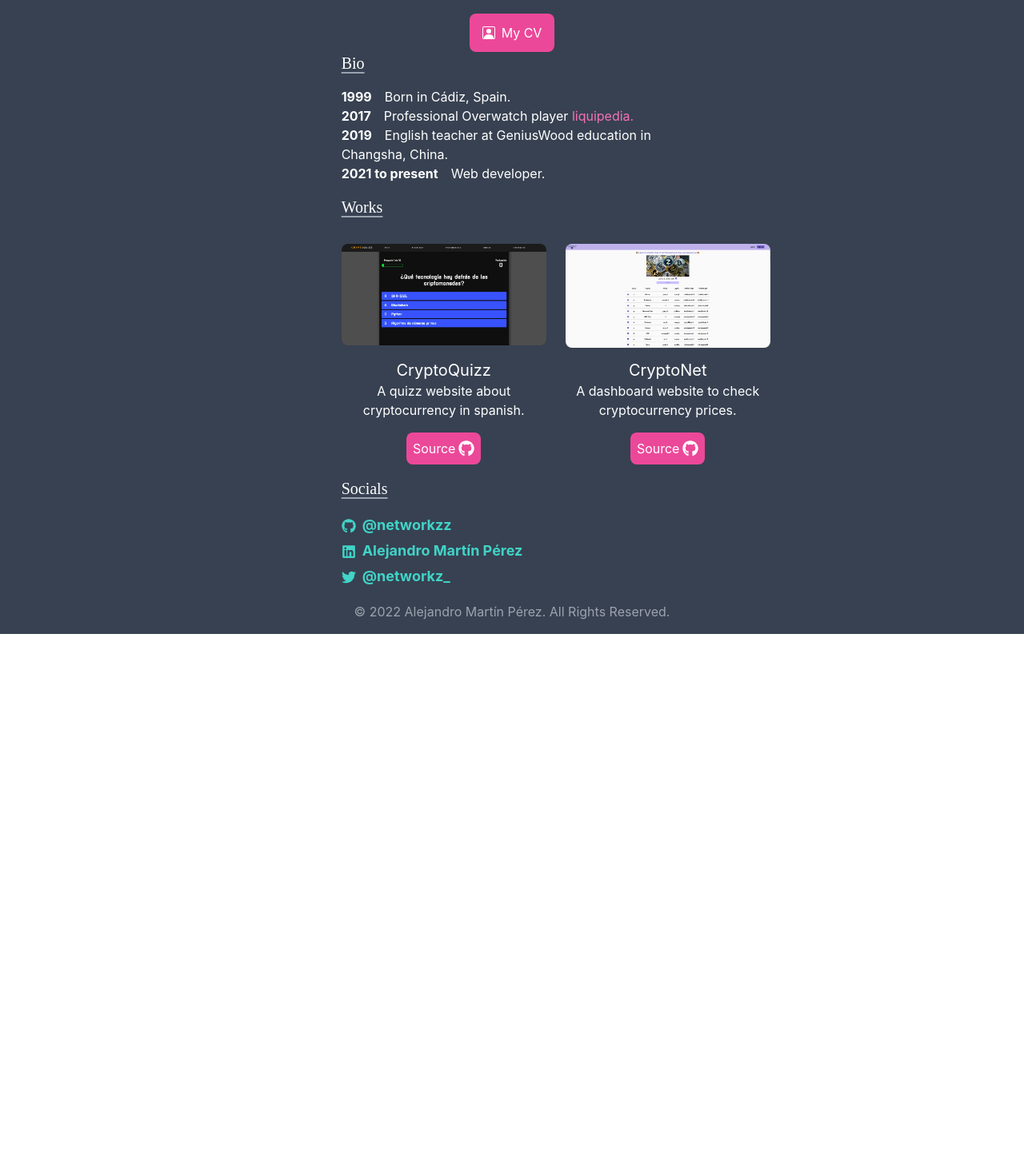
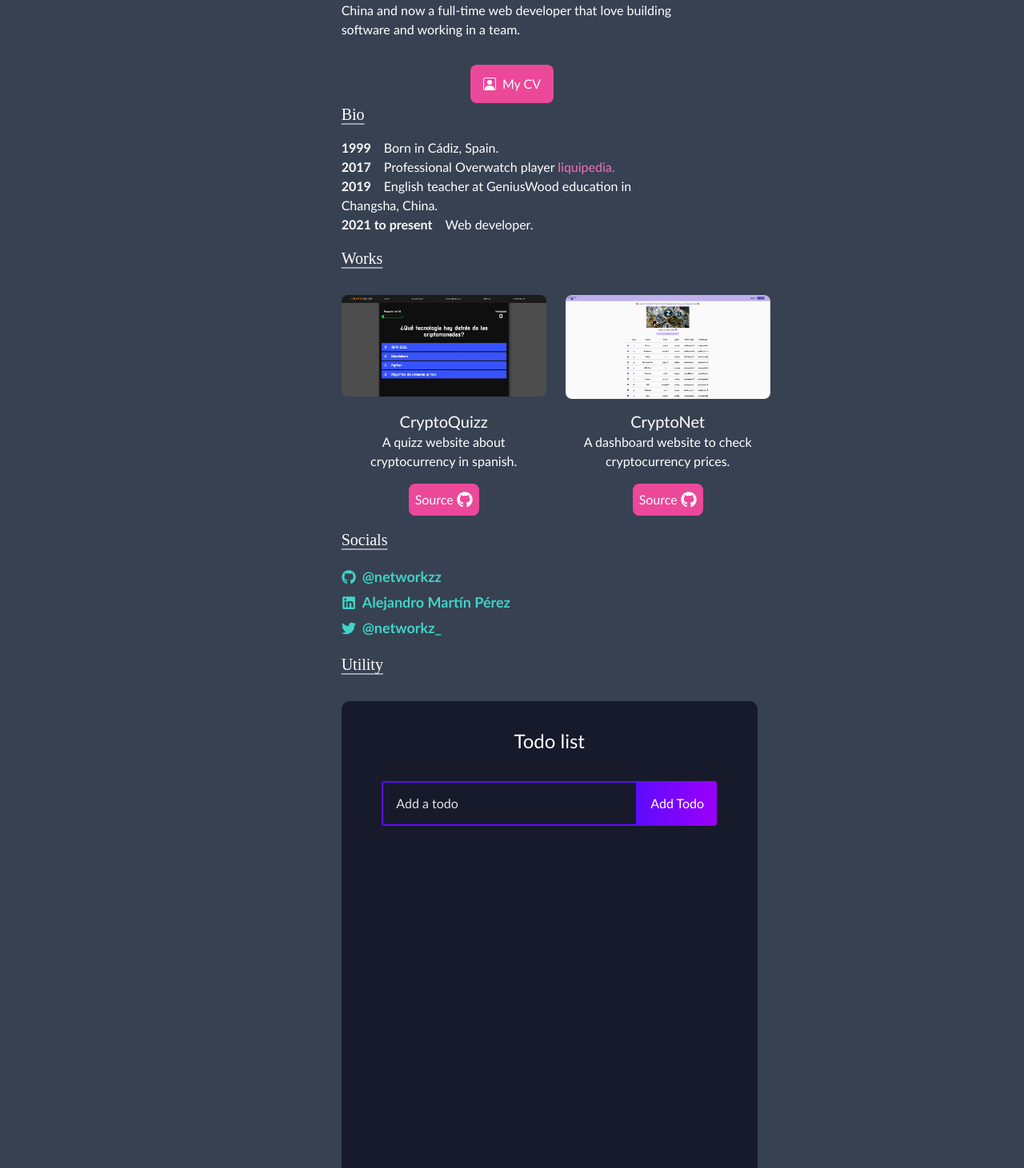
Before and after one commit to Networkzz/portfolio-react-tailwind, a React (Create React App) app: page / in a window 1280 px wide. Shown: the part 809-2270 px from the top of the page at 80% size. Before the commit the page ends 1602 px from the top, so only its background shows below. Built offline with nearby package versions, Linux system fonts and the light colour scheme; no server answers.

Commit message:
Add: Utility todolist, Change: work name -> portfolio

```diff
--- a/src/App.js
+++ b/src/App.js
@@ -3,9 +3,10 @@
 import Header from './components/Header';
 import About from './components/About/About';
 import Bio from  './components/Bio'
-import Works from './components/Work/Works';
 import Socials from './components/Socials';
 import BitcoinContainer from './components/Interactive/BitcoinContainer';
+import Portofolio from './components/Portfolio/Portofolio';
+import TodoList from './components/Utility/TodoList';
 function App() {
   return (
     <div className="bg-gray-700">
@@ -14,8 +15,9 @@
       <Header/>
       <About/>
       <Bio/>
-      <Works/>
+      <Portofolio/>
       <Socials/>
+      <TodoList/>
       <Footer/>
     </div>
   );
--- a/src/components/Work/Works.js
+++ b/src/components/Portfolio/Portofolio.js
@@ -61,7 +61,7 @@
     />
   </a>
 ))
-function Works() {
+function Portofolio() {
   return (
     <div className="w-2/6 m-auto text-white">
       <h2
@@ -90,4 +90,4 @@
   );
 }
 
-export default Works;
+export default Portofolio;
--- /dev/null
+++ b/src/components/Utility/Todo.js
@@ -0,0 +1,43 @@
+import React, {useState} from 'react';
+import TodoForm from './TodoForm';
+//import de iconos npm install react-icons
+import { RiCloseCircleLine } from 'react-icons/ri'
+import { TiEdit } from 'react-icons/ti';
+
+function Todo({todos, completeTodo, removeTodo, updateTodo}) {
+  const [edit, setEdit] = useState({
+    id: null,
+    value: ''
+  });
+
+  const submitUpdate = value => {
+    updateTodo(edit.id, value);
+    setEdit({
+      id: null,
+      value: ''
+    })
+  }
+
+  if(edit.id) {
+    return <TodoForm edit={edit} onSubmit={submitUpdate} />;
+  }
+  return todos.map((todo, index) => (
+    //Cambia la clase en CSS
+    <div className={todo.isComplete ? 'todo-row complete' : 'todo-row'} key={index}>
+      <div key={todo.id} onClick={() => completeTodo(todo.id)}>
+        {todo.text}
+      </div>
+      <div className='icons'>
+        <RiCloseCircleLine
+        onClick={() => removeTodo(todo.id)}
+        className='delete-icon'
+        />
+        <TiEdit
+        onClick={() => setEdit({id: todo.id, value: todo.text})}
+        className='edit-icon'
+        />
+      </div>
+    </div>
+  ));
+}
+export default Todo;
--- /dev/null
+++ b/src/components/Utility/TodoForm.js
@@ -0,0 +1,57 @@
+import React, { useState } from 'react';
+
+function TodoForm(props) {
+  //useState para controlar el flujo de los inputs
+  const [input, setInput] = useState(props.edit ? props.edit.value : ''); //Mantiene el valor del todo previo a la hora de editar
+
+  //funcion para controlar los cambios
+  const handleChange = e => {
+    setInput(e.target.value);
+  };
+
+  //funcion para prevenir el default del boton
+  const handleSubmit = e => {
+    e.preventDefault();
+
+    props.onSubmit({
+      id: Math.floor(Math.random() * 10000), //id random
+      text: input
+    });
+
+    setInput('');
+  };
+
+  return (
+    //formulario de la app
+    <form className="todo-form" onSubmit={handleSubmit}>
+      {props.edit ? (
+        <>
+      <input
+        type="text"
+        placeholder="Update todo"
+        value={input}
+        name="text"
+        className="todo-input edit"
+        onChange={handleChange}
+      />
+      <button className="todo-button edit">Update</button>
+      </>
+      ) :
+      (
+      <>
+        <input
+        type="text"
+        placeholder="Add a todo"
+        value={input}
+        name="text"
+        className="todo-input"
+        onChange={handleChange}
+      />
+      <button className="todo-button">Add todo</button>
+      </>
+      )}
+    </form>
+  );
+}
+
+export default TodoForm;
--- /dev/null
+++ b/src/components/Utility/TodoList.js
@@ -0,0 +1,70 @@
+import React, { useState } from "react";
+import TodoForm from "./TodoForm";
+import Todo from "./Todo";
+import "./todolist.css";
+
+function TodoList() {
+  const [todos, setTodos] = useState([]);
+
+  const addTodo = (todo) => {
+    if (!todo.text || /^\s*$/.test(todo.text)) {
+      //Limpia los espacios y evita que se a;adan textos de solo espacio
+      return;
+    }
+
+    const newTodos = [todo, ...todos];
+
+    setTodos(newTodos);
+  };
+
+  const updateTodo = (todoId, newValue) => {
+    if (!newValue.text || /^\s*$/.test(newValue.text)) {
+      //Limpia los espacios y evita que se a;adan textos de solo espacio
+      return;
+    }
+
+    setTodos((prev) =>
+      prev.map((item) => (item.id === todoId ? newValue : item))
+    );
+  };
+
+  const removeTodo = (id) => {
+    const removeArr = [...todos].filter((todo) => todo.id !== id); //Elimina las tareas
+
+    setTodos(removeArr);
+  };
+
+  const completeTodo = (id) => {
+    let updatedTodos = todos.map((todo) => {
+      if (todo.id === id) {
+        todo.isComplete = !todo.isComplete;
+      }
+      return todo;
+    });
+    setTodos(updatedTodos);
+  };
+
+  return (
+    <div className="w-2/6 m-auto text-white">
+      <h2
+        className="text-xl underline underline-offset-4 decoration-gray-400
+        font-fontName pb-8"
+        id="Utility"
+      >
+        Utility
+      </h2>
+      <div className="todo-app">
+        <h1>Todo list</h1>
+        <TodoForm onSubmit={addTodo} />
+        <Todo
+          todos={todos}
+          completeTodo={completeTodo}
+          removeTodo={removeTodo}
+          updateTodo={updateTodo}
+        />
+      </div>
+    </div>
+  );
+}
+
+export default TodoList;
--- /dev/null
+++ b/src/components/Utility/todolist.css
@@ -0,0 +1,140 @@
+* {
+  box-sizing: border-box;
+  margin: 0;
+  padding: 0;
+  font-family: 'Trebuchet MS', 'Lucida Sans Unicode', 'Lucida Grande',
+    'Lucida Sans', Arial, sans-serif;
+}
+
+.todo-app {
+  display: flex;
+  flex-direction: column;
+  width: 520px;
+  min-height: 600px;
+  background: #161a2b;
+  text-align: center;
+  margin: auto;
+  border-radius: 10px;
+  margin-bottom: 20px;
+}
+
+h1 {
+  margin: 32px 0;
+  color: #fff;
+  font-size: 24px;
+}
+
+.complete {
+  text-decoration: line-through;
+  opacity: 0.4;
+}
+
+.todo-form {
+  margin-bottom: 32px;
+}
+
+.todo-input {
+  padding: 14px 32px 14px 16px;
+  border-radius: 4px 0 0 4px;
+  border: 2px solid #5d0cff;
+  outline: none;
+  width: 320px;
+  background: transparent;
+  color: #fff;
+}
+
+.todo-input::placeholder {
+  color: #e2e2e2;
+}
+
+.todo-button {
+  padding: 16px;
+  border: none;
+  border-radius: 0 4px 4px 0;
+  cursor: pointer;
+  outline: none;
+  background: linear-gradient(
+    90deg,
+    rgba(93, 12, 255, 1) 0%,
+    rgba(155, 0, 250, 1) 100%
+  );
+  color: #fff;
+  text-transform: capitalize;
+}
+
+.todo-input.edit {
+  border: 2px solid #149fff;
+}
+
+.todo-button.edit {
+  background: linear-gradient(
+    90deg,
+    rgba(20, 159, 255, 1) 0%,
+    rgba(17, 122, 255, 1) 100%
+  );
+  padding: 16px 22px;
+}
+
+.todo-container {
+  display: flex;
+  flex-direction: row;
+  position: relative;
+}
+
+.todo-row {
+  display: flex;
+  justify-content: space-between;
+  align-items: center;
+  margin: 4px auto;
+  color: #fff;
+  background: linear-gradient(
+    90deg,
+    rgba(255, 118, 20, 1) 0%,
+    rgba(255, 84, 17, 1) 100%
+  );
+
+  padding: 16px;
+  border-radius: 5px;
+  width: 90%;
+  cursor: pointer;
+}
+
+.todo-row:nth-child(4n + 1) { /*Se repite el color cada 4 lineas*/
+  background: linear-gradient(
+    90deg,
+    rgba(93, 12, 255, 1) 0%,
+    rgba(155, 0, 250, 1) 100%
+  );
+}
+
+.todo-row:nth-child(4n + 2) {
+  background: linear-gradient(
+    90deg,
+    rgba(255, 12, 241, 1) 0%,
+    rgba(250, 0, 135, 1) 100%
+  );
+}
+
+.todo-row:nth-child(4n + 3) {
+  background: linear-gradient(
+    90deg,
+    rgba(20, 159, 255, 1) 0%,
+    rgba(17, 122, 255, 1) 100%
+  );
+}
+
+.icons {
+  display: flex;
+  align-items: center;
+  font-size: 24px;
+  cursor: pointer;
+}
+
+.delete-icon {
+  margin-right: 5px;
+  color: #fff;
+}
+
+.edit-icon {
+  color: #fff;
+}
--- a/src/services/ApiRequest.js
+++ b/src/services/ApiRequest.js
@@ -1,18 +1,18 @@
 import React from "react";
 
 const apiURL = "https://api.coingecko.com/api/v3/coins/markets?vs_currency=usd&order=market_cap_desc&per_page=1&page=1&sparkline=false"
-let bitcoinPrice;
+let bitcoinPrice = {price: ""};
 fetch(apiURL)
   .then(response => response.json())
   .then(coins => {
     coins.forEach((coin) => {
-      bitcoinPrice = coin.current_price;
+      bitcoinPrice.price = coin.current_price;
     });
-    return bitcoinPrice;
+    return bitcoinPrice.price;
   })
 function ApiRequest() {
   return (
-    <span>{bitcoinPrice + "$"}</span>
+    <span>{bitcoinPrice.price + "$"}</span>
   )
 }
 
```
Also changed, not shown: src/components/Portfolio/WorkButtonCryptoNet.js (renamed from src/components/Work/WorkButtonCryptoNet.js), src/components/Portfolio/WorkButtonCryptoQuizz.js (renamed from src/components/Work/WorkButtonCryptoQuizz.js).
